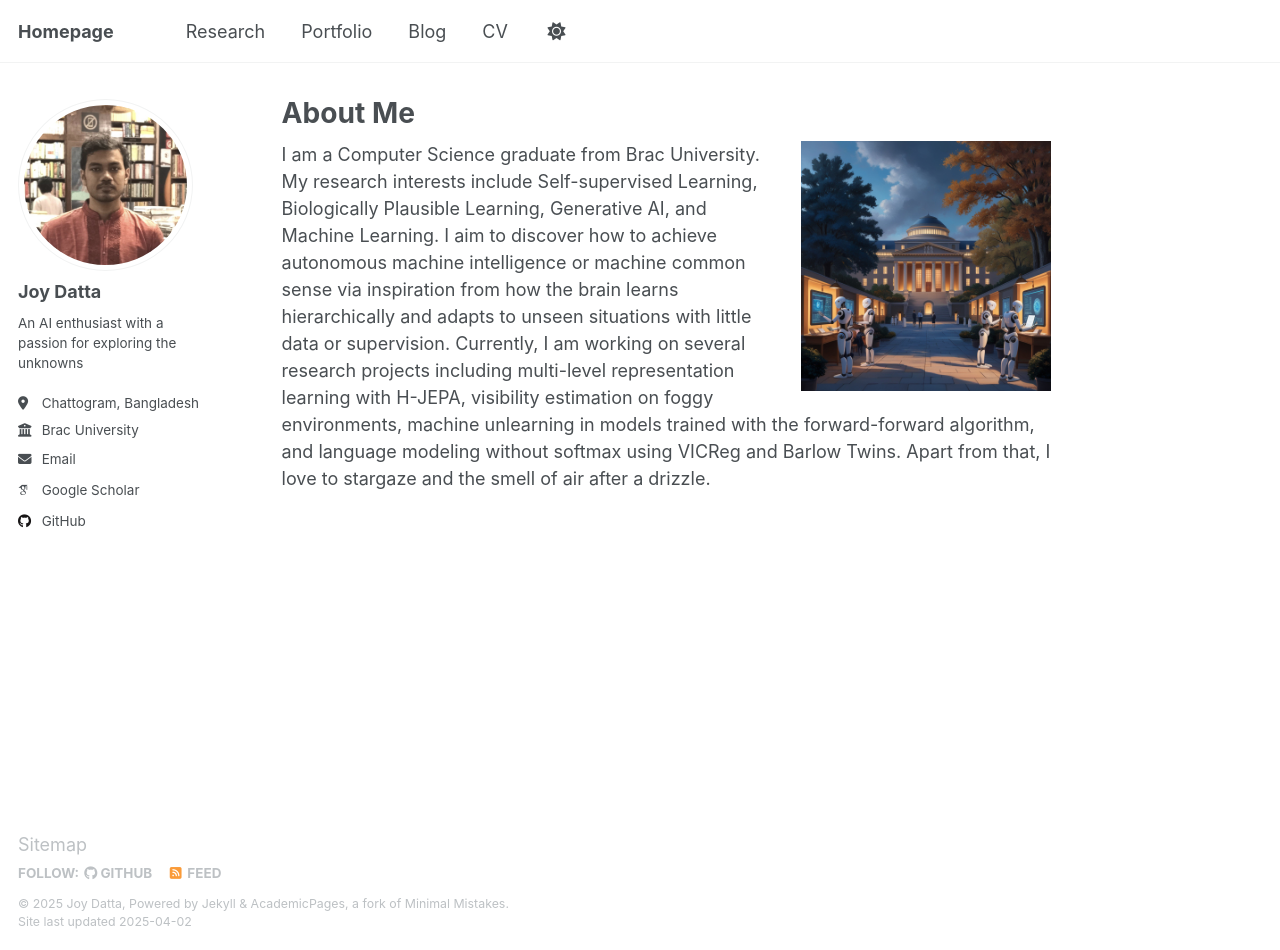
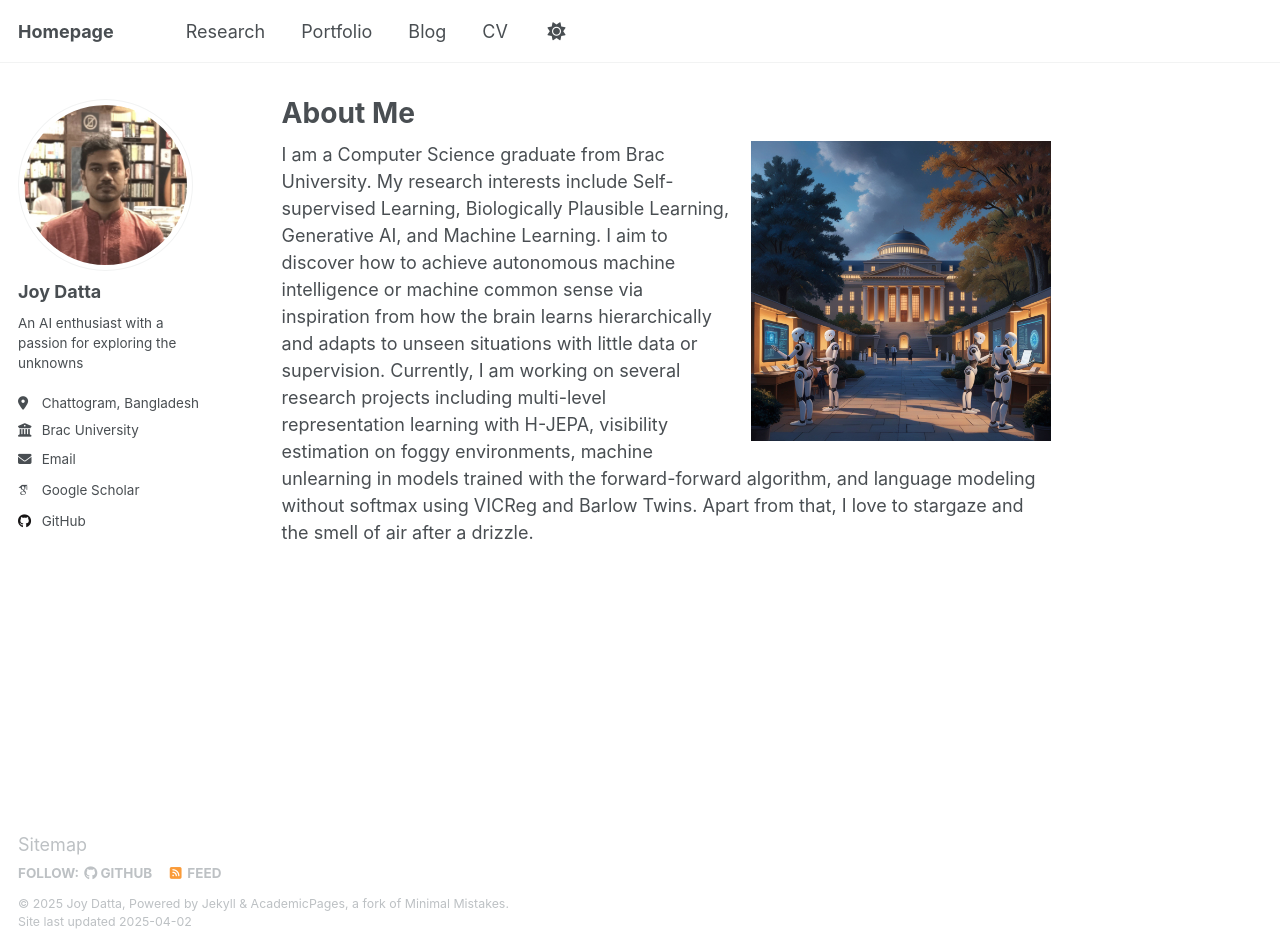
Before and after one commit to joy-datta/joy-datta.github.io, a Jekyll site: the page built from _pages/about.md, in a window 1280 px wide and 950 px high. Built offline with Jekyll 4.4.1, drawn with Linux system fonts in a browser that asks for light colours; some web fonts are replaced.

Commit message:
Update about.md

```diff
--- a/_pages/about.md
+++ b/_pages/about.md
@@ -6,5 +6,5 @@
   - /about/
   - /about.html
 ---
-![illustration](/images/homepage_img.jpg){: .align-right width="250px"}
+![illustration](/images/homepage_img.jpg){: .align-right width="300px"}
 I am a Computer Science graduate from Brac University. My research interests include Self-supervised Learning, Biologically Plausible Learning, Generative AI, and Machine Learning. I aim to discover how to achieve autonomous machine intelligence or machine common sense via inspiration from how the brain learns hierarchically and adapts to unseen situations with little data or supervision. Currently, I am working on several research projects including multi-level representation learning with H-JEPA, visibility estimation on foggy environments, machine unlearning in models trained with the forward-forward algorithm, and language modeling without softmax using VICReg and Barlow Twins. Apart from that, I love to stargaze and the smell of air after a drizzle.
```
